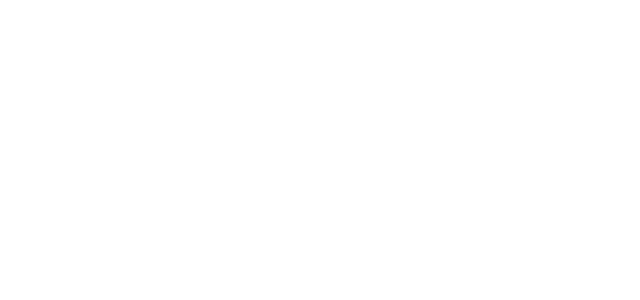
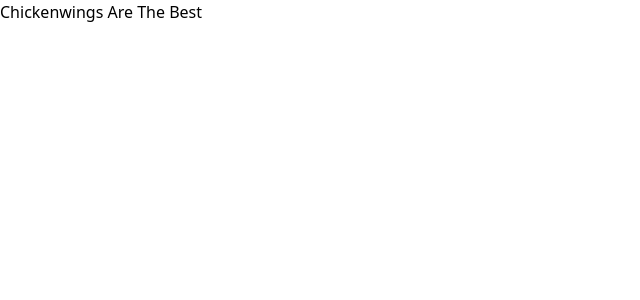
Before and after one commit to KennedyMungai/youtube-clone, a React (Create React App) app: page / in a window 1280 px wide. Shown: the top 300 px of the page, without its empty margins (0-640 px from the left). Built offline with nearby package versions, Linux system fonts and the light colour scheme; the HTML template or start-up script is replaced by a standard one.

Commit message:
Added some markup to the component

```diff
--- a/src/App.tsx
+++ b/src/App.tsx
@@ -4,7 +4,7 @@
 {
   return (
     <div className="">
-
+      <h1>Chickenwings Are The Best</h1>
     </div>
   );
 }
```
